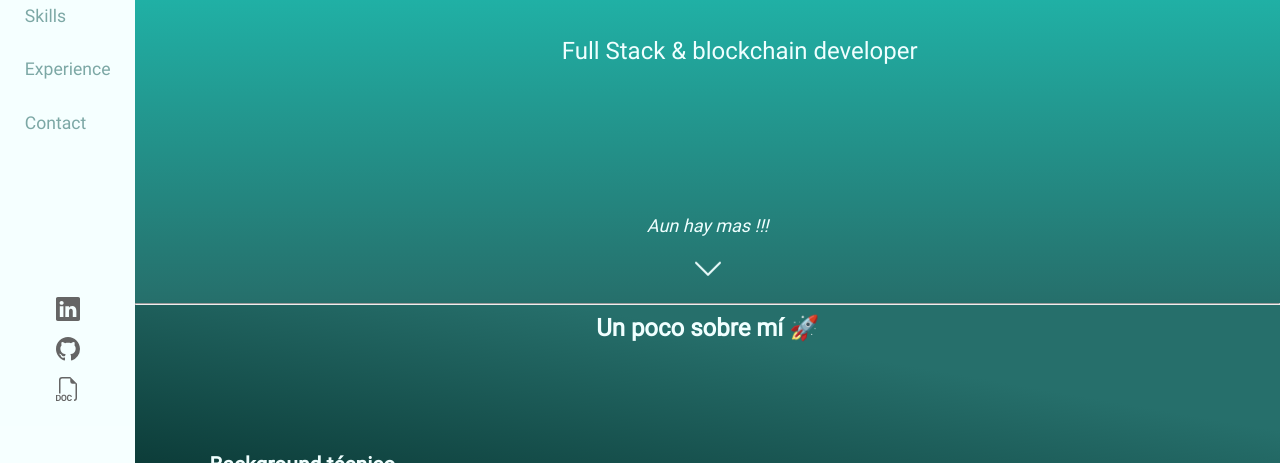
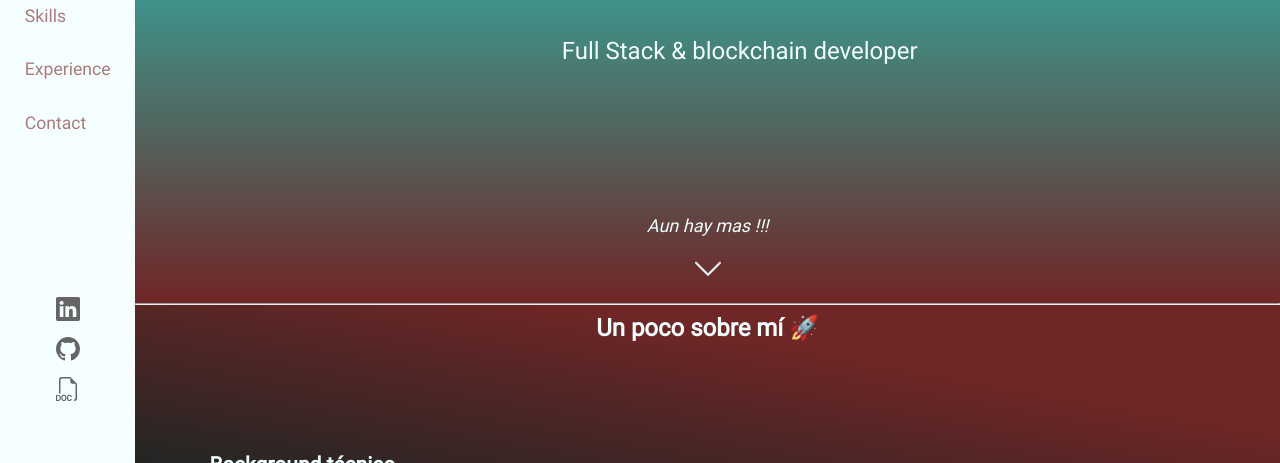
Before and after one commit to nazhG/porfolio, a plain HTML site: page index.html in a window 1280 px wide. Shown: the part 337-800 px from the top of the page. Drawn offline with Linux system fonts and the light colour scheme.

Commit message:
prueba de colores

```diff
--- a/css/style.css
+++ b/css/style.css
@@ -1,5 +1,5 @@
 :root {
-  --base: #266f6b;
+  --base: #6f2626;
   --base-light: #1cddcd;
   --base-lighter: #00ffea;
   --base-dark: #284844;
```
